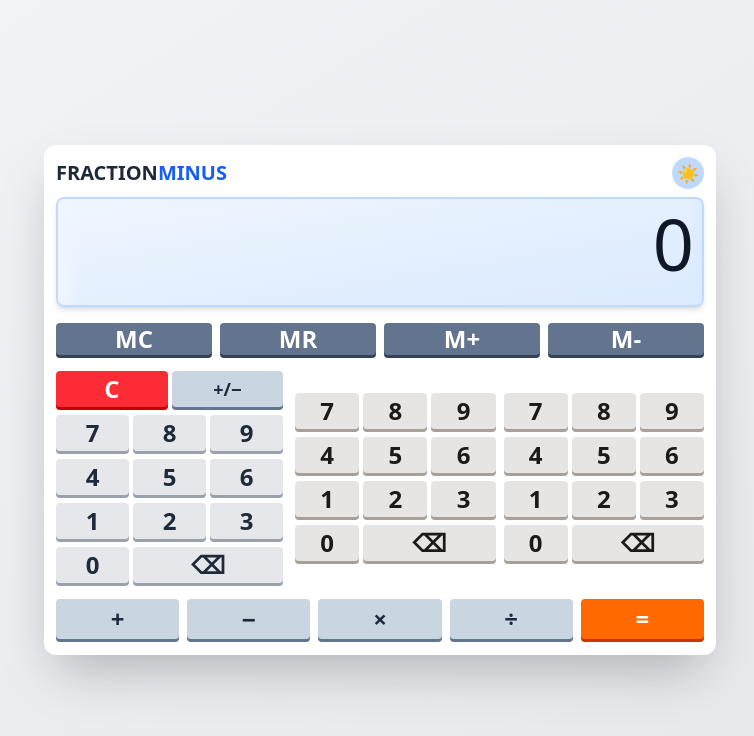
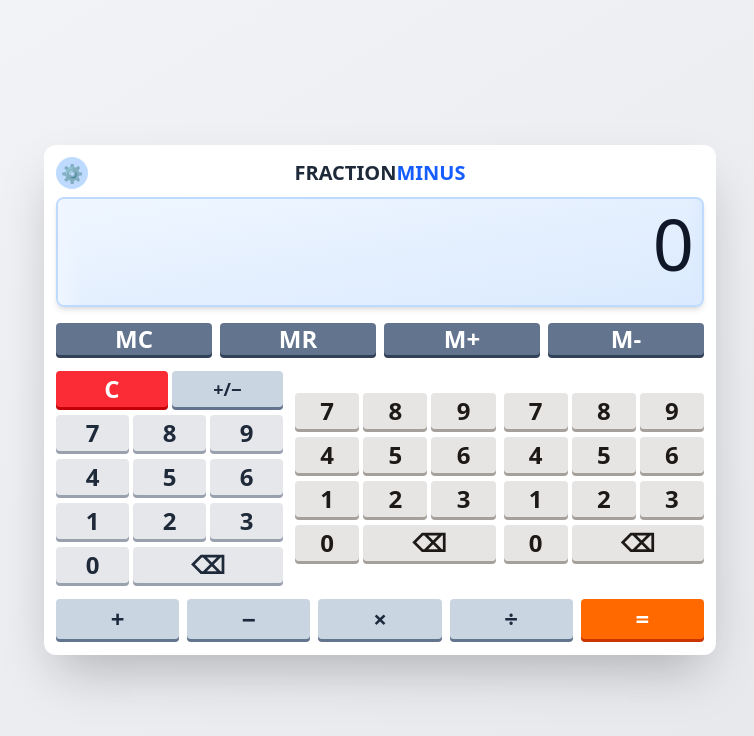
Before and after one commit to kototok903/fraction-calculator, a React (Vite) app: page / in a window 1280 px wide. Shown: the top 736 px of the page, without its empty margins (260-1014 px from the left). Built offline with nearby package versions, Linux system fonts and the light colour scheme.

Commit message:
feat(settings): add settings

```diff
--- a/src/App.tsx
+++ b/src/App.tsx
@@ -1,13 +1,13 @@
 import { Calculator } from "@/components/Calculator";
-import { ThemeProvider } from "@/contexts/ThemeProvider";
+import { SettingsProvider } from "@/contexts/settings/SettingsProvider";
 
 function App() {
   return (
-    <ThemeProvider>
+    <SettingsProvider>
       <div className="md:min-h-screen w-full h-full flex items-center justify-center">
         <Calculator />
       </div>
-    </ThemeProvider>
+    </SettingsProvider>
   );
 }
 
--- a/src/components/Calculator.tsx
+++ b/src/components/Calculator.tsx
@@ -14,7 +14,7 @@ import { Display } from "@/components/Display";
 import { Keypad } from "@/components/Keypad";
 import { OpButtons } from "@/components/OpButtons";
 import { MemButtons } from "@/components/MemButtons";
-import { ThemeSwitcher } from "@/components/ThemeSwitcher";
+import { Settings } from "@/components/Settings";
 
 const DEFAULT_FRACTION: Fraction = {
   sign: 1,
@@ -29,6 +29,7 @@ export function Calculator() {
   const [currOperand, setCurrOperand] = useState<Fraction>(DEFAULT_FRACTION);
   const [result, setResult] = useState<Fraction | null>(null);
   const [memory, setMemory] = useState<Fraction | null>(null);
+  const [showSettings, setShowSettings] = useState(false);
 
   const handleClear = () => {
     const isCurrFractionDefault =
@@ -203,11 +204,21 @@ export function Calculator() {
   return (
     <div className="bg-calc px-3 pt-3 pb-4 md:rounded-xl shadow-2xl md:max-w-2xl w-full min-w-0">
       <div className="flex items-center justify-between mb-2">
+        <button
+          onClick={() => setShowSettings(true)}
+          className="w-8 h-8 rounded-full flex items-center justify-center text-lg
+            transition-transform hover:scale-110 active:scale-95 bg-theme-switcher"
+          title="Settings"
+        >
+          ⚙️
+        </button>
         <h1 className="text-xl font-bold text-title">
           FRACTION<span className="text-title-accent">MINUS</span>
         </h1>
-        <ThemeSwitcher />
+        <div className="w-8" /> {/* Spacer for alignment */}
       </div>
+
+      {showSettings && <Settings onClose={() => setShowSettings(false)} />}
 
       <Display
         prevOperand={prevOperand}
@@ -242,7 +253,7 @@ export function Calculator() {
             onInput={handleNumInput}
             onBackspace={handleNumBackspace}
           />
-          <div className="md:hidden h-1.5 w-[calc(100%+1rem)] rounded bg-divider shadow-[0_3px_0_0_var(--shadow-color-divider)]" />
+          <div className="md:hidden h-1.5 w-[calc(100%+1rem)] rounded bg-fraction-divider shadow-[0_3px_0_0_var(--shadow-color-fraction-divider)]" />
           <Keypad
             buttonVariant="fraction"
             onInput={handleDenInput}
--- /dev/null
+++ b/src/components/Settings.tsx
@@ -0,0 +1,91 @@
+import { useSettings } from "@/contexts/settings/useSettings";
+import type { ThemeName } from "@/contexts/settings/SettingsContext";
+
+interface SettingsProps {
+  onClose: () => void;
+}
+
+const THEME_OPTIONS: { name: ThemeName; icon: string; label: string }[] = [
+  { name: "light", icon: "☀️", label: "Light" },
+  { name: "dark", icon: "🌙", label: "Dark" },
+  { name: "retro", icon: "📺", label: "Retro" },
+];
+
+export function Settings({ onClose }: SettingsProps) {
+  const { settings, updateSettings } = useSettings();
+
+  return (
+    <>
+      {/* Backdrop - only visible on md+ */}
+      <div
+        className="hidden md:block fixed inset-0 bg-black/40 z-40"
+        onClick={onClose}
+      />
+
+      {/* Panel */}
+      <div
+        className="
+          fixed inset-0 z-50 bg-calc
+          md:inset-auto md:fixed md:top-1/2 md:left-1/2 md:-translate-x-1/2 md:-translate-y-1/2
+          md:rounded-xl md:shadow-2xl md:max-w-md md:w-full
+          flex flex-col
+        "
+      >
+        {/* Header */}
+        <div className="flex items-center justify-between px-4 py-3 border-b border-display">
+          <h2 className="text-xl font-bold text-title">Settings</h2>
+          <button
+            onClick={onClose}
+            className="w-8 h-8 rounded-full flex items-center justify-center text-lg
+              bg-theme-switcher text-title hover:opacity-80 transition-opacity"
+          >
+            ✕
+          </button>
+        </div>
+
+        {/* Content */}
+        <div className="flex-1 overflow-y-auto p-4">
+          {/* Theme Section */}
+          <section>
+            <h3 className="text-sm font-semibold text-display-muted uppercase tracking-wide mb-3">
+              Appearance
+            </h3>
+            <div className="grid grid-cols-3 gap-3">
+              {THEME_OPTIONS.map(({ name, icon, label }) => (
+                <button
+                  key={name}
+                  onClick={() => updateSettings({ theme: name })}
+                  className={`
+                    flex flex-col items-center gap-2 p-4 rounded-lg
+                    border-2 transition-all
+                    ${
+                      settings.theme === name
+                        ? "border-title-accent bg-display-bg-from"
+                        : "border-transparent bg-theme-switcher hover:border-display"
+                    }
+                  `}
+                >
+                  <span className="text-3xl">{icon}</span>
+                  <span className="text-sm font-medium text-title">
+                    {label}
+                  </span>
+                </button>
+              ))}
+            </div>
+          </section>
+        </div>
+
+        {/* Footer */}
+        <div className="px-4 py-3 border-t border-display">
+          <button
+            onClick={onClose}
+            className="w-full py-2.5 rounded-lg font-semibold
+              bg-theme-switcher text-title hover:opacity-90 transition-opacity"
+          >
+            Done
+          </button>
+        </div>
+      </div>
+    </>
+  );
+}
--- a/src/components/ThemeSwitcher.tsx
+++ /dev/null
@@ -1,28 +0,0 @@
-import { useTheme } from "@/contexts/useTheme";
-import type { ThemeName } from "@/contexts/ThemeContext";
-
-const THEME_ICONS: Record<ThemeName, string> = {
-  light: "☀️",
-  dark: "🌙",
-  retro: "📺",
-};
-
-export function ThemeSwitcher() {
-  const { theme, setTheme, themes } = useTheme();
-
-  const handleCycle = () => {
-    const currentIndex = themes.indexOf(theme);
-    const nextIndex = (currentIndex + 1) % themes.length;
-    setTheme(themes[nextIndex]);
-  };
-
-  return (
-    <button
-      onClick={handleCycle}
-      className="w-8 h-8 rounded-full flex items-center justify-center text-lg transition-transform hover:scale-110 active:scale-95 bg-theme-switcher"
-      title={`Theme: ${theme}`}
-    >
-      {THEME_ICONS[theme]}
-    </button>
-  );
-}
--- a/src/contexts/ThemeContext.ts
+++ /dev/null
@@ -1,14 +0,0 @@
-import { createContext } from "react";
-
-export const THEME_NAMES = ["light", "dark", "retro"] as const;
-export type ThemeName = (typeof THEME_NAMES)[number];
-
-export interface ThemeContextType {
-  theme: ThemeName;
-  setTheme: (name: ThemeName) => void;
-  themes: readonly ThemeName[];
-}
-
-export const ThemeContext = createContext<ThemeContextType | undefined>(
-  undefined
-);
--- a/src/contexts/ThemeProvider.tsx
+++ /dev/null
@@ -1,38 +0,0 @@
-import { useState, useEffect, type ReactNode } from "react";
-import {
-  ThemeContext,
-  THEME_NAMES,
-  type ThemeName,
-} from "@/contexts/ThemeContext";
-
-const STORAGE_KEY = "fraction-calc-theme";
-const DEFAULT_THEME: ThemeName = "light";
-
-function isValidTheme(name: string): name is ThemeName {
-  return THEME_NAMES.includes(name as ThemeName);
-}
-
-export function ThemeProvider({ children }: { children: ReactNode }) {
-  const [theme, setThemeState] = useState<ThemeName>(() => {
-    if (typeof window !== "undefined") {
-      const saved = localStorage.getItem(STORAGE_KEY);
-      if (saved && isValidTheme(saved)) return saved;
-    }
-    return DEFAULT_THEME;
-  });
-
-  useEffect(() => {
-    document.documentElement.dataset.theme = theme;
-    localStorage.setItem(STORAGE_KEY, theme);
-  }, [theme]);
-
-  const setTheme = (name: ThemeName) => {
-    setThemeState(name);
-  };
-
-  return (
-    <ThemeContext.Provider value={{ theme, setTheme, themes: THEME_NAMES }}>
-      {children}
-    </ThemeContext.Provider>
-  );
-}
--- /dev/null
+++ b/src/contexts/settings/SettingsContext.ts
@@ -0,0 +1,22 @@
+import { createContext } from "react";
+
+export const THEME_NAMES = ["light", "dark", "retro"] as const;
+export type ThemeName = (typeof THEME_NAMES)[number];
+
+export interface Settings {
+  theme: ThemeName;
+}
+
+export interface SettingsContextType {
+  settings: Settings;
+  updateSettings: (partial: Partial<Settings>) => void;
+  themes: readonly ThemeName[];
+}
+
+export const DEFAULT_SETTINGS: Settings = {
+  theme: "light",
+};
+
+export const SettingsContext = createContext<SettingsContextType | undefined>(
+  undefined
+);
--- /dev/null
+++ b/src/contexts/settings/SettingsProvider.tsx
@@ -0,0 +1,60 @@
+import { useState, useEffect, type ReactNode } from "react";
+import {
+  SettingsContext,
+  THEME_NAMES,
+  DEFAULT_SETTINGS,
+  type Settings,
+  type ThemeName,
+} from "@/contexts/settings/SettingsContext";
+
+const STORAGE_KEY = "fraction-calc-settings";
+
+function isValidTheme(name: string): name is ThemeName {
+  return THEME_NAMES.includes(name as ThemeName);
+}
+
+function loadSettings(): Settings {
+  if (typeof window === "undefined") return DEFAULT_SETTINGS;
+
+  try {
+    const saved = localStorage.getItem(STORAGE_KEY);
+    if (!saved) {
+      // Migrate from old theme-only storage
+      const oldTheme = localStorage.getItem("fraction-calc-theme");
+      if (oldTheme && isValidTheme(oldTheme)) {
+        return { ...DEFAULT_SETTINGS, theme: oldTheme };
+      }
+      return DEFAULT_SETTINGS;
+    }
+
+    const parsed = JSON.parse(saved) as Partial<Settings>;
+    return {
+      theme: isValidTheme(parsed.theme ?? "")
+        ? parsed.theme!
+        : DEFAULT_SETTINGS.theme,
+    };
+  } catch {
+    return DEFAULT_SETTINGS;
+  }
+}
+
+export function SettingsProvider({ children }: { children: ReactNode }) {
+  const [settings, setSettings] = useState<Settings>(loadSettings);
+
+  useEffect(() => {
+    document.documentElement.dataset.theme = settings.theme;
+    localStorage.setItem(STORAGE_KEY, JSON.stringify(settings));
+  }, [settings]);
+
+  const updateSettings = (partial: Partial<Settings>) => {
+    setSettings((prev) => ({ ...prev, ...partial }));
+  };
+
+  return (
+    <SettingsContext.Provider
+      value={{ settings, updateSettings, themes: THEME_NAMES }}
+    >
+      {children}
+    </SettingsContext.Provider>
+  );
+}
--- /dev/null
+++ b/src/contexts/settings/useSettings.ts
@@ -0,0 +1,10 @@
+import { useContext } from "react";
+import { SettingsContext } from "@/contexts/settings/SettingsContext";
+
+export function useSettings() {
+  const context = useContext(SettingsContext);
+  if (!context) {
+    throw new Error("useSettings must be used within a SettingsProvider");
+  }
+  return context;
+}
--- a/src/contexts/useTheme.ts
+++ /dev/null
@@ -1,10 +0,0 @@
-import { useContext } from "react";
-import { ThemeContext } from "@/contexts/ThemeContext";
-
-export function useTheme() {
-  const context = useContext(ThemeContext);
-  if (!context) {
-    throw new Error("useTheme must be used within ThemeProvider");
-  }
-  return context;
-}
--- a/src/index.css
+++ b/src/index.css
@@ -211,8 +211,8 @@
   --text-color-memory-badge: var(--display-text);
 
   /* Divider */
-  --background-color-divider: var(--fraction-btn-bg);
-  --shadow-color-divider: var(--fraction-btn-shadow);
+  --background-color-fraction-divider: var(--fraction-btn-bg);
+  --shadow-color-fraction-divider: var(--fraction-btn-shadow);
 
   /* Theme switcher */
   --background-color-theme-switcher: var(--display-border);
```
